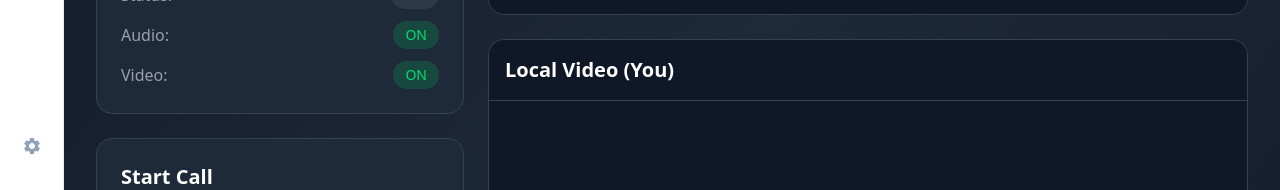
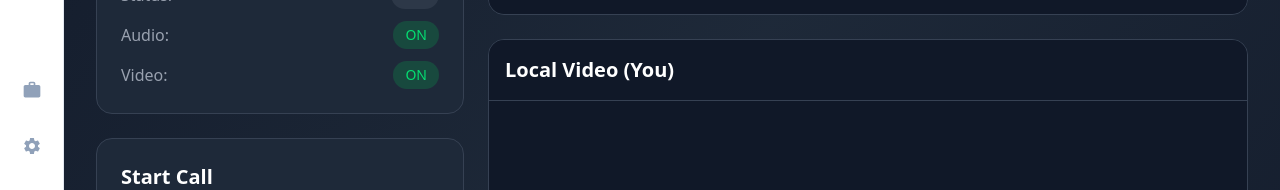
Before and after one commit to wunguci/orion-chat-web, a React (Vite) app: page /test-video-call in a window 1280 px wide. Shown: the part 610-800 px from the top of the page. Built offline with nearby package versions, Linux system fonts and the light colour scheme; no server answers.

Commit message:
fix: update AppSidebar with workspace icon

```diff
--- a/src/components/common/AppSidebar.tsx
+++ b/src/components/common/AppSidebar.tsx
@@ -13,8 +13,6 @@ import { FaUsers, FaBrain } from "react-icons/fa";
 import { Avatar } from "./Avatar";
 import { useNavigate, useLocation } from "react-router-dom";
 import { ROUTES } from "../../types/routes.types";
-import { useState } from "react";
-import SettingsModal from "../setting-chat/SettingModal";
 
 type ViewMode =
   | "chat"
@@ -32,7 +30,6 @@ interface SidebarProps {
 const AppSidebar: React.FC<SidebarProps> = ({ currentView, setView }) => {
   const navigate = useNavigate();
   const location = useLocation();
-  const [isSettingOpen, setIsSettingOpen] = useState(false);
 
   // Helper function để check active view dựa trên URL
   const isActive = (path: string) => {
@@ -47,11 +44,6 @@ const AppSidebar: React.FC<SidebarProps> = ({ currentView, setView }) => {
   };
 
   return (
-    <>
-      <SettingsModal
-        isOpen={isSettingOpen}
-        onClose={() => setIsSettingOpen(false)}
-      />
     <aside className="w-16 flex flex-col items-center py-6 border-r border-slate-200 white:border-slate-800 bg-white white:bg-slate-900 shrink-0 z-20">
       {/* User Avatar */}
       <div className="mb-8">
@@ -123,16 +115,21 @@ const AppSidebar: React.FC<SidebarProps> = ({ currentView, setView }) => {
       </nav>
 
       {/* Settings at bottom */}
-        <div className="mt-auto">
+      <div className="mt-auto gap-4 flex flex-col items-center">
+        <NavItem
+          icon={MdOutlineWork}
+          active={location.pathname.startsWith(ROUTES.WORK_HUB.ROOT)}
+          onClick={() => navigate(ROUTES.WORK_HUB.ROOT)}
+          label="Work Hub"
+        />
         <NavItem
           icon={MdSettings}
           active={false}
-            onClick={() => setIsSettingOpen(true)}
+          onClick={() => console.log("Settings clicked")}
           label="Settings"
         />
       </div>
     </aside>
-    </>
   );
 };
 
@@ -154,7 +151,7 @@ const NavItem: React.FC<NavItemProps> = ({
       onClick={onClick}
       className={`w-10 h-10 flex items-center justify-center rounded-lg transition-all cursor-pointer ${
         active
-          ? "bg-green-message text-white shadow-sm"
+          ? "bg-teal-400 text-primary shadow-sm"
           : "text-slate-400 hover:bg-slate-200"
       }`}
       title={label}
```
Lines whose indentation alone changed are shown as unchanged.
